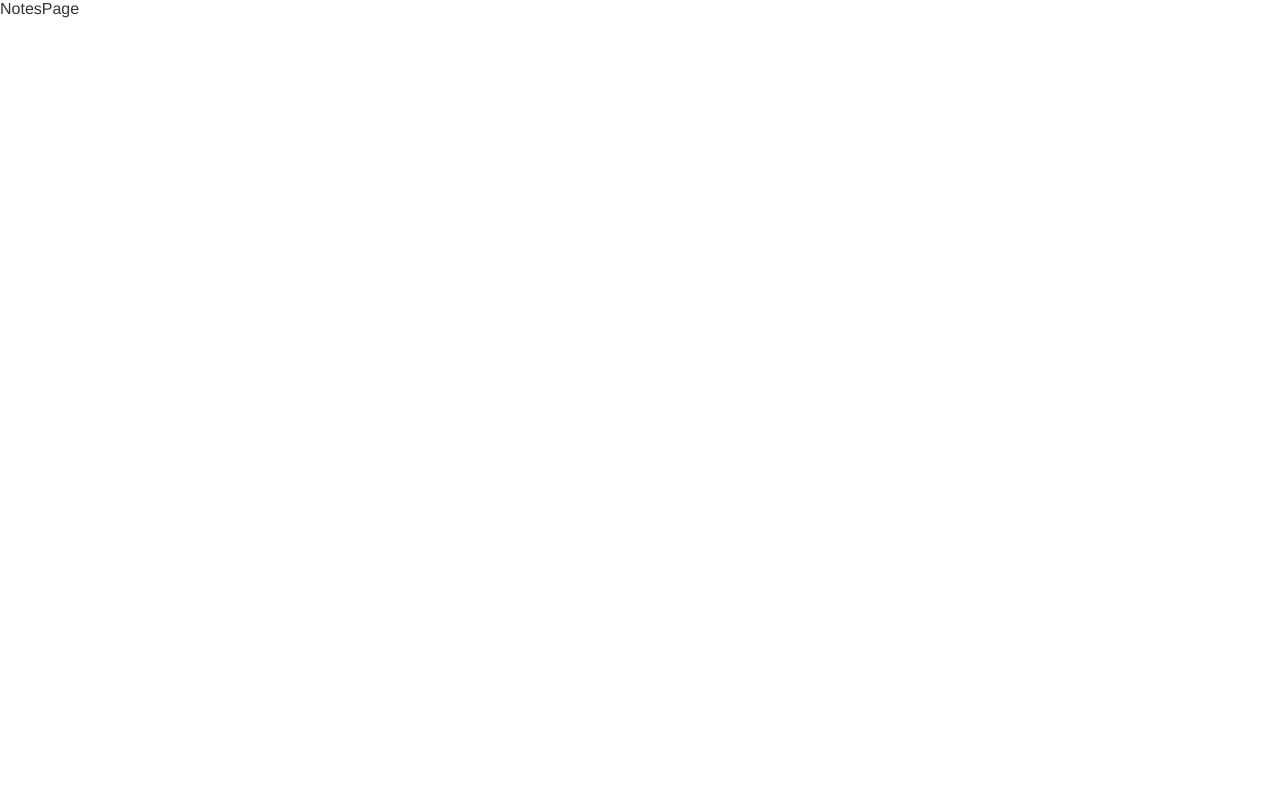
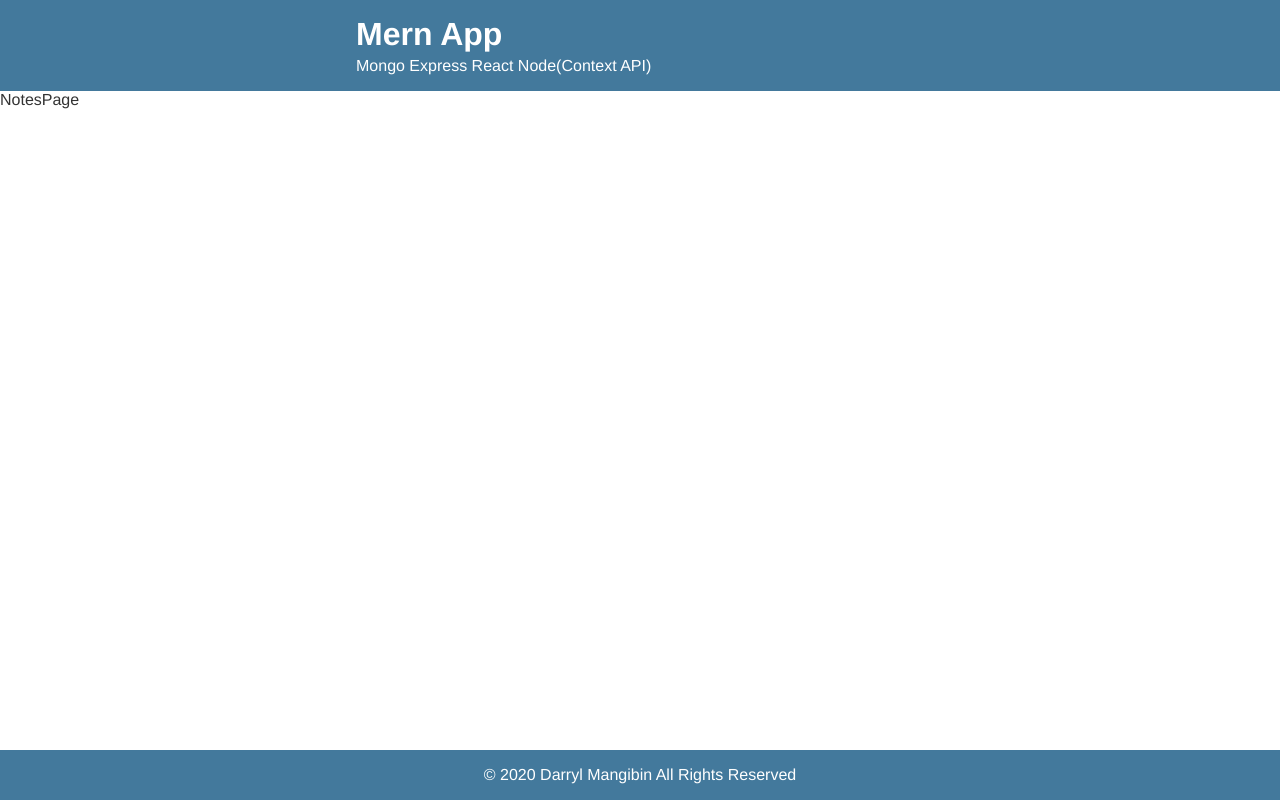
Before and after one commit to darrylmangibin/context-api, a React (Create React App) app in the folder client/: page / in a window 1280 px wide. Built offline with nearby package versions, Linux system fonts and the light colour scheme.

Commit message:
Add Layout for the app

```diff
--- a/client/src/App.js
+++ b/client/src/App.js
@@ -2,14 +2,16 @@ import React from "react";
 import { BrowserRouter as Router, Switch, Route } from "react-router-dom";
 
 import NotesPage from "./pages/NotesPage/";
-import LoginPage from './pages/LoginPage';
-import RegistrationPage from './pages/RegistrationPage';
-import AboutPage from './pages/AboutPage';
+import LoginPage from "./pages/LoginPage";
+import RegistrationPage from "./pages/RegistrationPage";
+import AboutPage from "./pages/AboutPage";
+import Layout from "./components/Layout/";
 
 import "./styles/main.css";
 
 const App = () => {
 	return (
+		<Layout>
 			<Router>
 				<Switch>
 					<Route path="/login" exact component={LoginPage} />
@@ -18,6 +20,7 @@ const App = () => {
 					<Route component={NotesPage} />
 				</Switch>
 			</Router>
+		</Layout>
 	);
 };
 
--- /dev/null
+++ b/client/src/components/Layout/Footer.js
@@ -0,0 +1,11 @@
+import React from "react";
+
+const Footer = () => {
+	return (
+		<footer>
+			<p>{`© ${new Date().getFullYear()} Darryl Mangibin All Rights Reserved`}</p>
+		</footer>
+	);
+};
+
+export default Footer;
--- /dev/null
+++ b/client/src/components/Layout/Header.js
@@ -0,0 +1,25 @@
+import React from "react";
+import PropTypes from "prop-types";
+
+const Header = ({ title, subTitle }) => {
+	return (
+		<header className="header">
+			<div className="container">
+				<h1 className="header__title">{title}</h1>
+				<h2 className="header__subtitle">{subTitle}</h2>
+			</div>
+		</header>
+	);
+};
+
+Header.defaultProps = {
+	title: "React APP",
+	subTitle: "React context",
+};
+
+Header.propTypes = {
+	title: PropTypes.string,
+	subTitle: PropTypes.string,
+};
+
+export default Header;
--- /dev/null
+++ b/client/src/components/Layout/index.js
@@ -0,0 +1,16 @@
+import React, { Fragment } from "react";
+
+import Header from "./Header";
+import Footer from "./Footer";
+
+const Layout = ({ children }) => {
+	return (
+		<Fragment>
+			<Header title="Mern App" subTitle="Mongo Express React Node(Context API)" />
+			<main>{children}</main>
+			<Footer />
+		</Fragment>
+	);
+};
+
+export default Layout;
--- a/client/src/styles/main.css
+++ b/client/src/styles/main.css
@@ -32,7 +32,26 @@ a {
 }
 
 li {
+}
 
+#root {
+	display: flex;
+	min-height: 100vh;
+	flex-direction: column;
+}
+
+main {
+	flex: 1 0 auto;
+}
+
+footer {
+	background: #43799c;
+	color: white;
+	padding: 1.6rem 0;
+}
+
+footer p {
+	text-align: center;
 }
 
 /* Container */
@@ -53,7 +72,7 @@ li {
 
 .header__title {
 	font-size: 3.2rem;
-  margin-bottom: .4rem;
+	margin-bottom: 0.4rem;
 }
 
 .header__subtitle {
@@ -73,9 +92,9 @@ li {
 /* Actions Bar */
 
 .actions {
-    background-color: #F7F7F7;
+	background-color: #f7f7f7;
 	border-bottom: 1px solid #dedfe0;
-    padding: .8rem
+	padding: 0.8rem;
 }
 
 .actions__container {
@@ -88,19 +107,19 @@ li {
 }
 
 .actions__container--spaced {
-    justify-content: space-between
+	justify-content: space-between;
 }
 
 /* Form Inputs */
 
 .input {
-    border: 1px solid #DEDFE0;
+	border: 1px solid #dedfe0;
 	border-radius: 5px;
 	font-size: 1.4rem;
 	font-weight: 300;
 	height: 3rem;
-    margin-right: .8rem;
-    padding: .4rem .8rem;
+	margin-right: 0.8rem;
+	padding: 0.4rem 0.8rem;
 }
 
 .input-container {
@@ -110,17 +129,17 @@ li {
 .input-container span.errors {
 	position: absolute;
 	top: -50%;
-    color: red
+	color: red;
 }
 
 .dropdown {
 	border-radius: 0;
-    border: 1px solid #DEDFE0;
+	border: 1px solid #dedfe0;
 	background: white;
 	font-size: 1.4rem;
 	font-weight: 300;
 	height: 3rem;
-    margin-right: .8rem;
+	margin-right: 0.8rem;
 }
 
 .button {
@@ -130,8 +149,8 @@ li {
 	color: white;
 	font-size: 1.4rem;
 	font-weight: 300;
-    padding: .8rem;
-    transition: background .3s ease;
+	padding: 0.8rem;
+	transition: background 0.3s ease;
 }
 
 .button:hover {
@@ -144,18 +163,18 @@ li {
 }
 
 .button--secondary:hover {
-    background: #6E6E6E;
+	background: #6e6e6e;
 }
 
 /* Note editor */
 
 .title-input {
-    border: 1px solid #DEDFE0;
+	border: 1px solid #dedfe0;
 	font-size: 2rem;
 	font-weight: 300;
 	display: block;
 	margin: 2.4rem 0;
-    padding: .8rem;
+	padding: 0.8rem;
 	width: 100%;
 }
 
@@ -164,14 +183,14 @@ li {
 }
 
 .body-input {
-    border: 1px solid #DEDFE0;
+	border: 1px solid #dedfe0;
 	font-family: inherit;
 	font-size: 1.6rem;
 	font-weight: 300;
 	display: block;
 	margin: 2.4rem 0;
 	min-height: 15rem;
-    padding: .8rem;
+	padding: 0.8rem;
 	width: 100%;
 }
 
@@ -180,12 +199,12 @@ li {
 .list-item {
 	text-decoration: none;
 	color: #333333;
-    background: #F7F7F7;
+	background: #f7f7f7;
 	border: 1px solid #dedfe0;
 	margin: 1.6rem 0;
 	padding: 1.6rem;
 	display: block;
-    transition: background .3s ease;
+	transition: background 0.3s ease;
 }
 
 .list-item:hover {
@@ -194,7 +213,7 @@ li {
 
 .list-item__title {
 	font-size: 1.8rem;
-    margin-bottom: .4rem
+	margin-bottom: 0.4rem;
 }
 
 .list-item__subtitle {
```
Also changed, not shown: 1 other file (tests, documents, lock files or other folders). Lines whose indentation alone changed are shown as unchanged.
